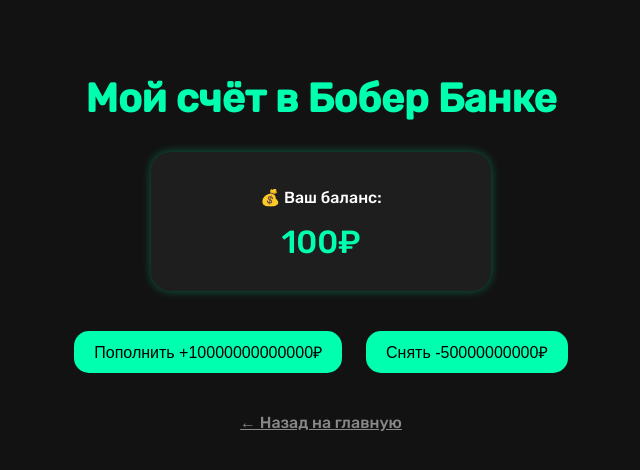
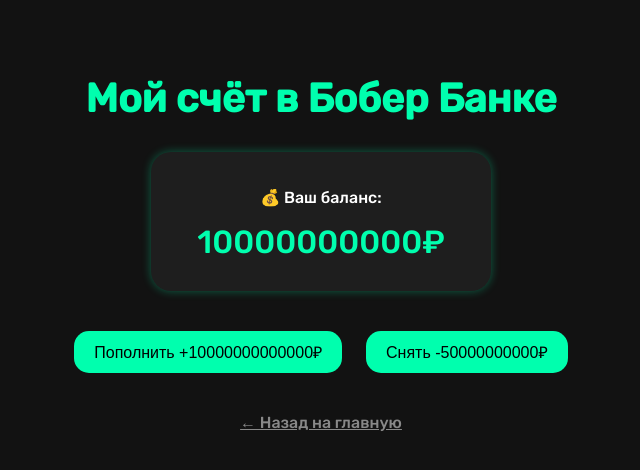
Before and after one commit to gyrozeppeli121/boberbank, a plain HTML site: page bank.html in a window 1280 px wide. Both pictures are taken after a click on the button "Пополнить +10000000000000₽". Shown: the whole page, without its empty margins (319-959 px from the left). Drawn offline with Linux system fonts and the light colour scheme.

Commit message:
Update bank.html

```diff
--- a/bank.html
+++ b/bank.html
@@ -82,7 +82,7 @@
     }
 
     function deposit() {
-      balance += 100;
+      balance += 10000000000;
       updateDisplay();
     }
 
```
